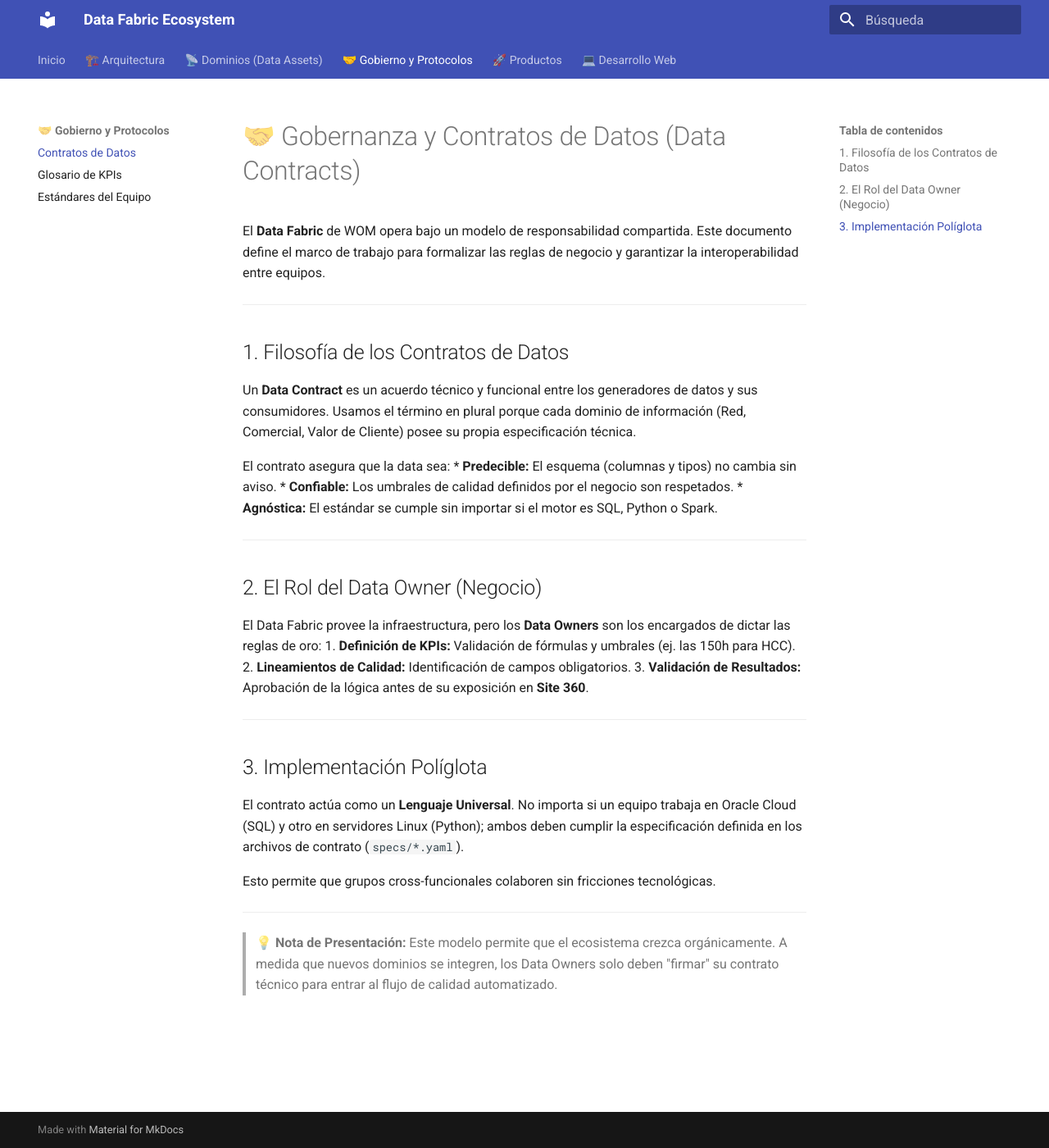
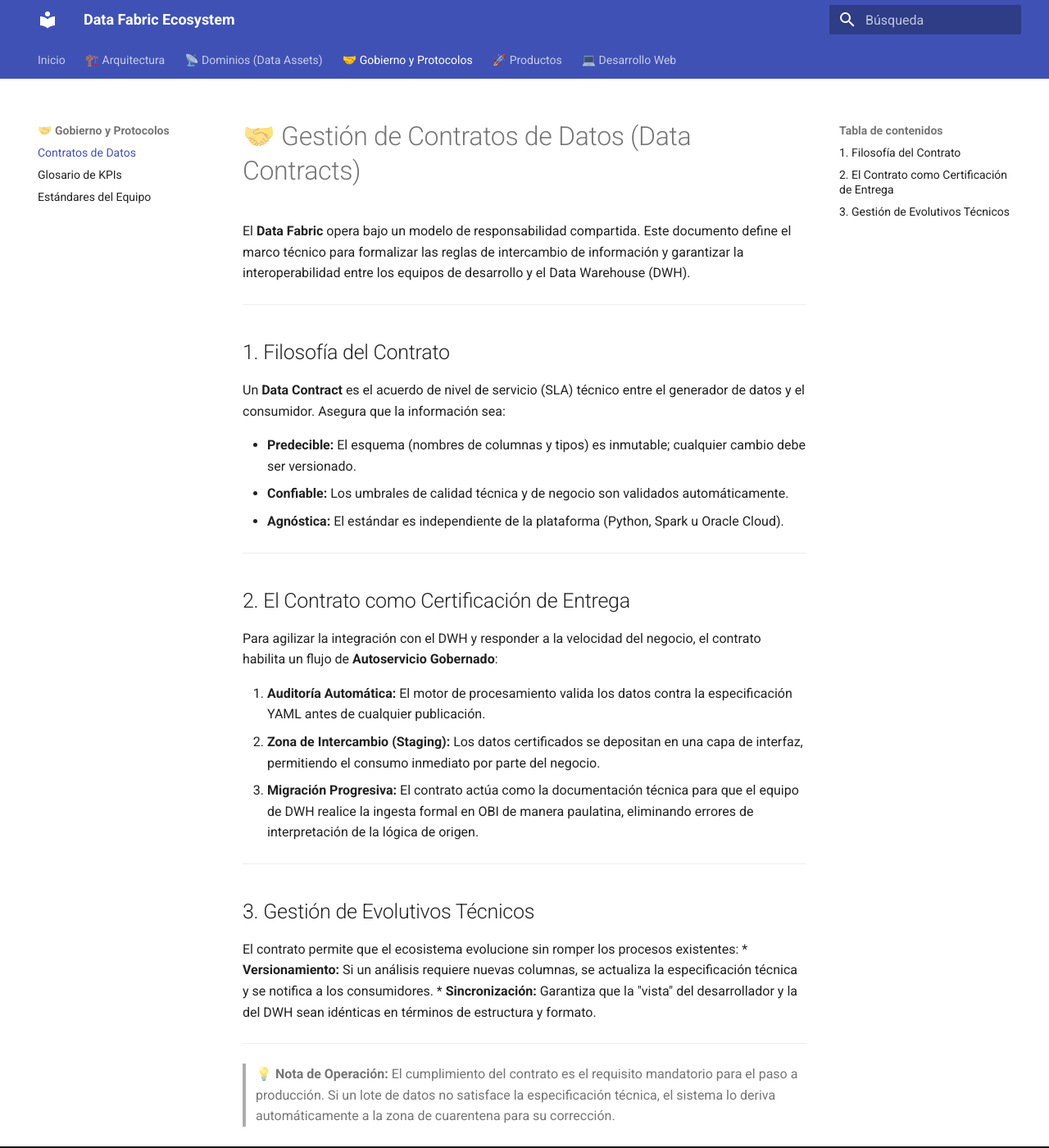
Before and after one commit to wleogutierrez/WSL-DataFabric, an MkDocs documentation site: the page built from docs/gobierno/contratos.md, in a window 1280 px wide and 1400 px high. Shown: the whole window at 82% size. Built offline with MkDocs 1.6.1 and Material for MkDocs 9.7.7, drawn with Linux system fonts in a browser that asks for light colours.

```diff
--- a/docs/gobierno/contratos.md
+++ b/docs/gobierno/contratos.md
@@ -1,32 +1,32 @@
-# 🤝 Gobernanza y Contratos de Datos (Data Contracts)
+# 🤝 Gestión de Contratos de Datos (Data Contracts)
 
-El **Data Fabric** de WOM opera bajo un modelo de responsabilidad compartida. Este documento define el marco de trabajo para formalizar las reglas de negocio y garantizar la interoperabilidad entre equipos.
+El **Data Fabric** opera bajo un modelo de responsabilidad compartida. Este documento define el marco técnico para formalizar las reglas de intercambio de información y garantizar la interoperabilidad entre los equipos de desarrollo y el Data Warehouse (DWH).
 
 ---
 
-## 1. Filosofía de los Contratos de Datos
-Un **Data Contract** es un acuerdo técnico y funcional entre los generadores de datos y sus consumidores. Usamos el término en plural porque cada dominio de información (Red, Comercial, Valor de Cliente) posee su propia especificación técnica.
+## 1. Filosofía del Contrato
+Un **Data Contract** es el acuerdo de nivel de servicio (SLA) técnico entre el generador de datos y el consumidor. Asegura que la información sea:
 
-El contrato asegura que la data sea:
-* **Predecible:** El esquema (columnas y tipos) no cambia sin aviso.
-* **Confiable:** Los umbrales de calidad definidos por el negocio son respetados.
-* **Agnóstica:** El estándar se cumple sin importar si el motor es SQL, Python o Spark.
+* **Predecible:** El esquema (nombres de columnas y tipos) es inmutable; cualquier cambio debe ser versionado.
+* **Confiable:** Los umbrales de calidad técnica y de negocio son validados automáticamente.
+* **Agnóstica:** El estándar es independiente de la plataforma (Python, Spark u Oracle Cloud).
 
 ---
 
-## 2. El Rol del Data Owner (Negocio)
-El Data Fabric provee la infraestructura, pero los **Data Owners** son los encargados de dictar las reglas de oro:
-1. **Definición de KPIs:** Validación de fórmulas y umbrales (ej. las 150h para HCC).
-2. **Lineamientos de Calidad:** Identificación de campos obligatorios.
-3. **Validación de Resultados:** Aprobación de la lógica antes de su exposición en **Site 360**.
+## 2. El Contrato como Certificación de Entrega
+Para agilizar la integración con el DWH y responder a la velocidad del negocio, el contrato habilita un flujo de **Autoservicio Gobernado**:
+
+1. **Auditoría Automática:** El motor de procesamiento valida los datos contra la especificación YAML antes de cualquier publicación.
+2. **Zona de Intercambio (Staging):** Los datos certificados se depositan en una capa de interfaz, permitiendo el consumo inmediato por parte del negocio.
+3. **Migración Progresiva:** El contrato actúa como la documentación técnica para que el equipo de DWH realice la ingesta formal en OBI de manera paulatina, eliminando errores de interpretación de la lógica de origen.
 
 ---
 
-## 3. Implementación Políglota
-El contrato actúa como un **Lenguaje Universal**. No importa si un equipo trabaja en Oracle Cloud (SQL) y otro en servidores Linux (Python); ambos deben cumplir la especificación definida en los archivos de contrato (`specs/*.yaml`).
-
-Esto permite que grupos cross-funcionales colaboren sin fricciones tecnológicas.
+## 3. Gestión de Evolutivos Técnicos
+El contrato permite que el ecosistema evolucione sin romper los procesos existentes:
+* **Versionamiento:** Si un análisis requiere nuevas columnas, se actualiza la especificación técnica y se notifica a los consumidores.
+* **Sincronización:** Garantiza que la "vista" del desarrollador y la del DWH sean idénticas en términos de estructura y formato.
 
 ---
 
-> 💡 **Nota de Presentación:** Este modelo permite que el ecosistema crezca orgánicamente. A medida que nuevos dominios se integren, los Data Owners solo deben "firmar" su contrato técnico para entrar al flujo de calidad automatizado.
+> 💡 **Nota de Operación:** El cumplimiento del contrato es el requisito mandatorio para el paso a producción. Si un lote de datos no satisface la especificación técnica, el sistema lo deriva automáticamente a la zona de cuarentena para su corrección.
```
Also changed, not shown: docs/arquitectura/motor_procesamiento.md (+7 -4 lines), docs/desarrollo/arquitectura_web.md (+9 -5 lines), docs/desarrollo/backend.md (+37 -0 lines), docs/desarrollo/frontend.md (+26 -0 lines), docs/desarrollo/infraestructura.md (+42 -0 lines), docs/gobierno/modelo_operativo.md (added, +28 -0 lines), docs/index.md (+3 -1 lines).
